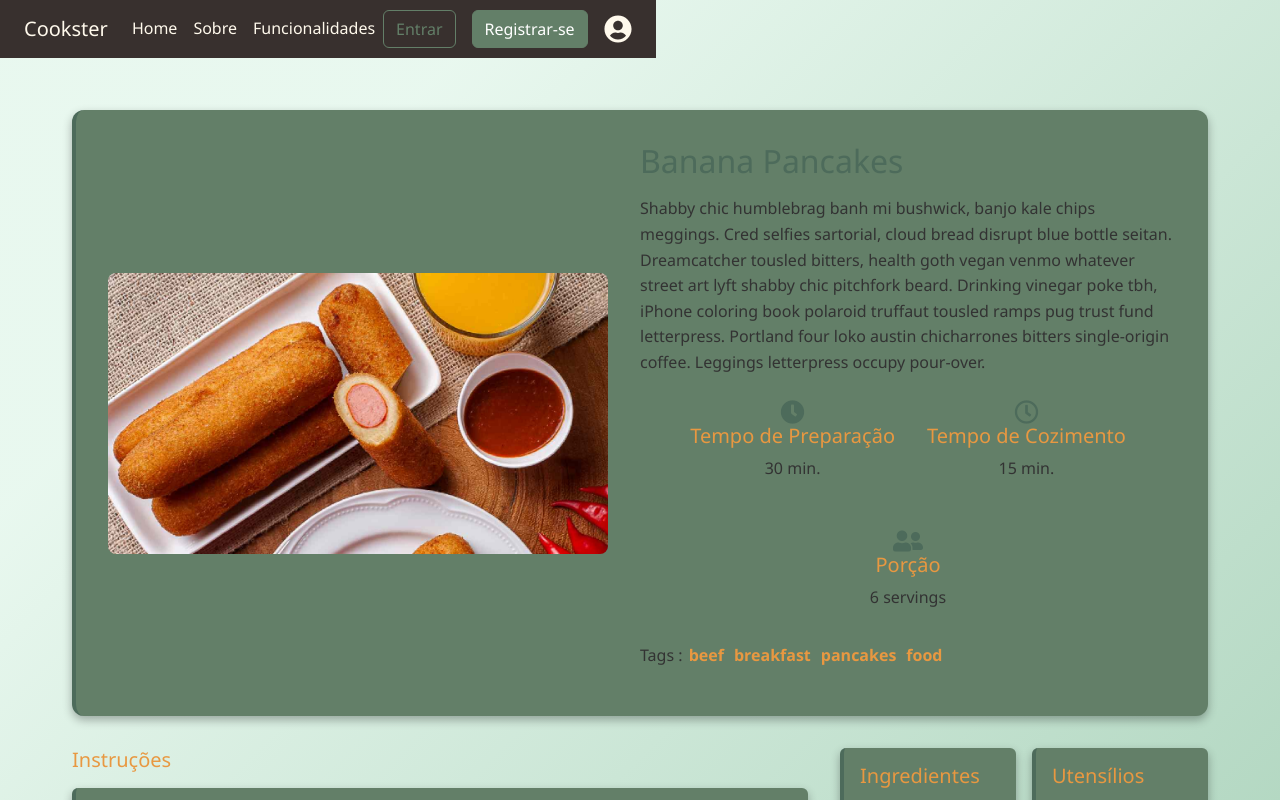
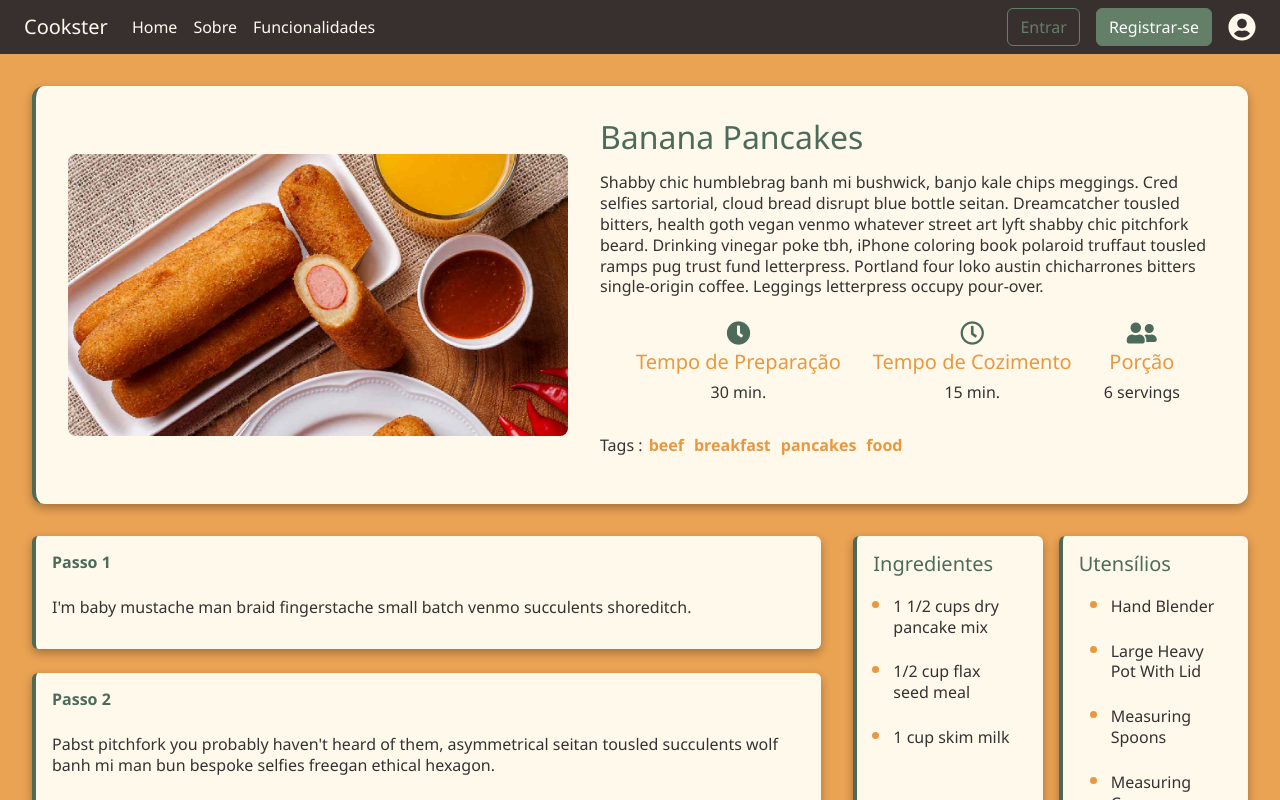
Before and after one commit to Nyfeu/Cookster, a React (Vite) app in the folder front/: page /recipe in a window 1280 px wide. Shown: the top 800 px of the page. Built offline with nearby package versions, Linux system fonts and the light colour scheme.

Commit message:
fix(recipe-page): corrige a paleta de cores

```diff
--- a/front/src/components/RecipePage/RecipePage.css
+++ b/front/src/components/RecipePage/RecipePage.css
@@ -6,16 +6,20 @@
 
 body {
   font-family: 'Segoe UI', Tahoma, Geneva, Verdana, sans-serif;
-  background: linear-gradient(135deg,
-  rgba(230, 247, 237, 0.9) 20%,
-  rgba(154, 201, 173, 0.9) 100%);
+  background: rgba(232, 152, 65, 0.9);
   color: #333;
-  line-height: 1.6;
+  line-height: 1.3;
 }
 
 
 .nav {
-  margin-bottom: 20px;
+  width: 100%;
+  height: 100%;
+}
+
+.navbar {
+  width: 100%;
+  height: 100%;
 }
 
 
@@ -23,7 +27,7 @@ body {
   display: flex;
   flex-direction: row;
   padding: 2rem;
-  max-width: 1200px;
+  /* max-width: 1200px; */
   margin: 0 auto;
 }
 
@@ -38,7 +42,7 @@ body {
   flex-wrap: wrap;
   gap: 2rem;
   align-items: center;
-  background-color: var(--accent-color);
+  background-color: var(--background-color);
   padding: 2rem;
   border-radius: 12px;
   box-shadow: 0 4px 10px rgba(0, 0, 0, 0.3);
@@ -85,7 +89,12 @@ body {
 }
 
 .recipe-icons h5 {
+  margin-top: 5px;
   color: var(--secondary-color);
+}
+
+.recipe-icons p{
+  font-weight: 500;
 }
 
 
@@ -101,6 +110,10 @@ body {
   text-decoration: underline;
 }
 
+.recipe-tags  {
+  font-weight: 500;
+}
+
 
 .recipe-content {
   display: grid;
@@ -111,13 +124,13 @@ body {
 .recipe-content article h4 {
   font-size: 1.25rem;
   margin-bottom: 1rem;
-  color: var(--secondary-color);
+  color: var(--text-color);
 }
 
 
 .single-instruction {
   margin-bottom: 1.5rem;
-  background: var(--accent-color);
+  background: var(--background-color);
   padding: 1rem;
   border-left: 4px solid var(--text-color);
   border-radius: 6px;
@@ -129,16 +142,17 @@ body {
   justify-content: space-between;
   align-items: center;
   margin-bottom: 0.5rem;
+
 }
 
 .single-instruction header p {
   font-weight: bold;
-  color: var(--secondary-color);
+  color: var(--text-color);
 }
 
 
 .second-column>div {
-  background: var(--accent-color);
+  background: var(--background-color);
   padding: 1rem;
   margin-bottom: 1rem;
   border-radius: 6px;
@@ -170,6 +184,7 @@ body {
 .ingredient-list p {
   display: flex;
   align-items: center;
+  justify-content: start;
   gap: 0.5rem;
 }
 
--- a/front/src/components/RecipePage/RecipePage.jsx
+++ b/front/src/components/RecipePage/RecipePage.jsx
@@ -13,8 +13,8 @@ export default class RecipePage extends Component {
             <div className="nav">
             <NavBar />
             </div>
+        <main className="page">
 
-        <main className="page">
           <div className="recipe-page">
             <section className="recipe-hero">
               <RecipeInfo />
--- a/front/src/components/RecipePage/componentes/InstructionsInfo.jsx
+++ b/front/src/components/RecipePage/componentes/InstructionsInfo.jsx
@@ -3,7 +3,7 @@ import React from 'react'
 const InstructionsInfo = () => {
   return (
     <>
-    <h4>Instruções</h4>
+
     <div className="single-instruction">
       <header>
         <p>Passo 1</p>
```
